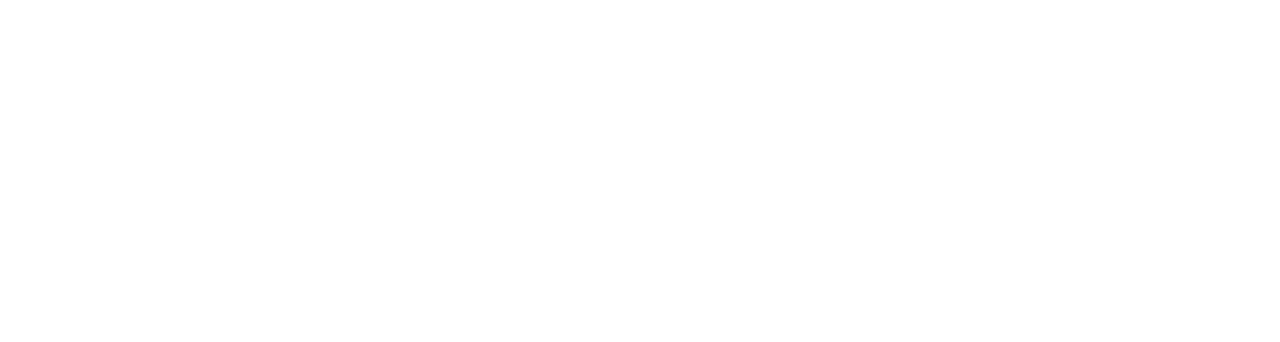
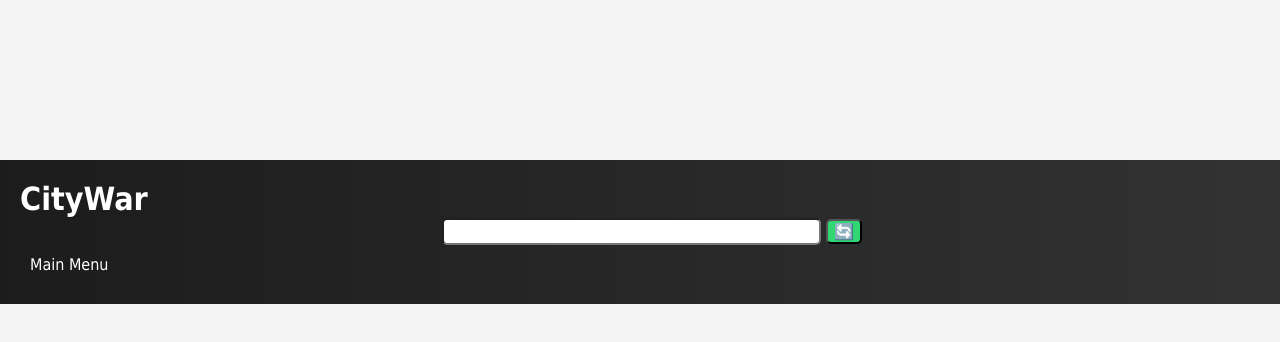
Before and after one commit to msporedev/citywar-website, a website: page views/investment.html in a window 1280 px wide. Drawn offline with Linux system fonts and the light colour scheme.

Commit message:
worked on investment page

```diff
--- a/public/css/investment.css
+++ b/public/css/investment.css
@@ -0,0 +1,74 @@
+body {
+    font-family: tahoma, sans-serif;
+    margin: 0;
+    padding: 0;
+    background-color: #f4f4f4;
+}
+
+header {
+    color: white;
+    background: linear-gradient(to right, #1c1c1c, #333);
+    padding: 20px;
+    text-align: center;
+    position: fixed;
+    width: 100%;
+}
+
+header h1 {
+    margin: 0;
+    display: flex;
+    gap: px; /* فاصله بین لینک‌ها */
+}
+
+.header_main{
+  text-align: end;
+  display: block;
+  margin-right: 1em;
+  margin-bottom: 0;
+}
+
+nav{
+    margin: 10px 0;
+    display: flex;
+    gap: 2px; /* فاصله بین لینک‌ها */
+}
+
+nav a {
+    color: white;
+    text-decoration: none;  /* حذف زیرخط لینک */
+    margin: 0 10px;
+    transition: color 0.5s;  /* انیمیشن رنگ */
+}
+
+nav a:hover {
+    color: #ffa500; /* رنگ پررنگ هنگام هاور */
+}
+
+.search-box{
+    text-align: center;
+    /* padding-top: 10em; */
+    /* margin-bottom: 3em; */
+}
+
+input#search{
+    font-size: large;
+    border-radius: 5px;
+    width: 30%;
+    background-origin: unset;
+}
+
+.search-box form button{
+    border-radius: 5px;
+    font-size: 1em;
+    background-color: #30d773;
+}
+
+
+footer{
+    text-align: center;
+    margin-top: 10em;
+    padding: 10px;
+    background-color: #404040;
+    color: white;
+    top: 90%;
+}
--- a/views/investment.html
+++ b/views/investment.html
@@ -4,10 +4,51 @@
     <meta charset="UTF-8">
     <meta name="viewport" content="width=device-width, initial-scale=1.0">
     <title>Citywar | Imvestment</title>
+    <link rel="shortcut icon" href="/public/images/citywar-icon.jpg" type="image/x-icon">
+    <link rel="stylesheet" href="/public/css/investment.css">
+
 </head>
 <body>
 
+    <header>
+        <div class="header_main">
 
+            <div class="header">
+        <h1>CityWar</h1>
+        </div>
+
+                <div class="header">
+                    <div class="search-box">
+
+            <form role="searchbox" method="get">
+                <search>
+                    <label for="search">
+                        <input type="search" name="" id="search" onkeyup="searchProducts(this)">
+                        <button type="submit" role="search">🔄</button>
+                    </label>
+                </search>
+            </form>
+
+
+        </div>
+        <nav>
+            <a href="./index.html">Main Menu</a>
+            <!-- <a href=""></a> -->
+
+
+        </nav>
+    </header>
+
+
+
+
+
+    <footer>
+        <p>&copy;2025 CityWar. All rights reserved.</p>
+    </footer>
+
+
+    <script src="/public/js/Office.js"></script>
 
 </body>
 </html>
```
Also changed, not shown: views/index.html (+1 -1 lines).
